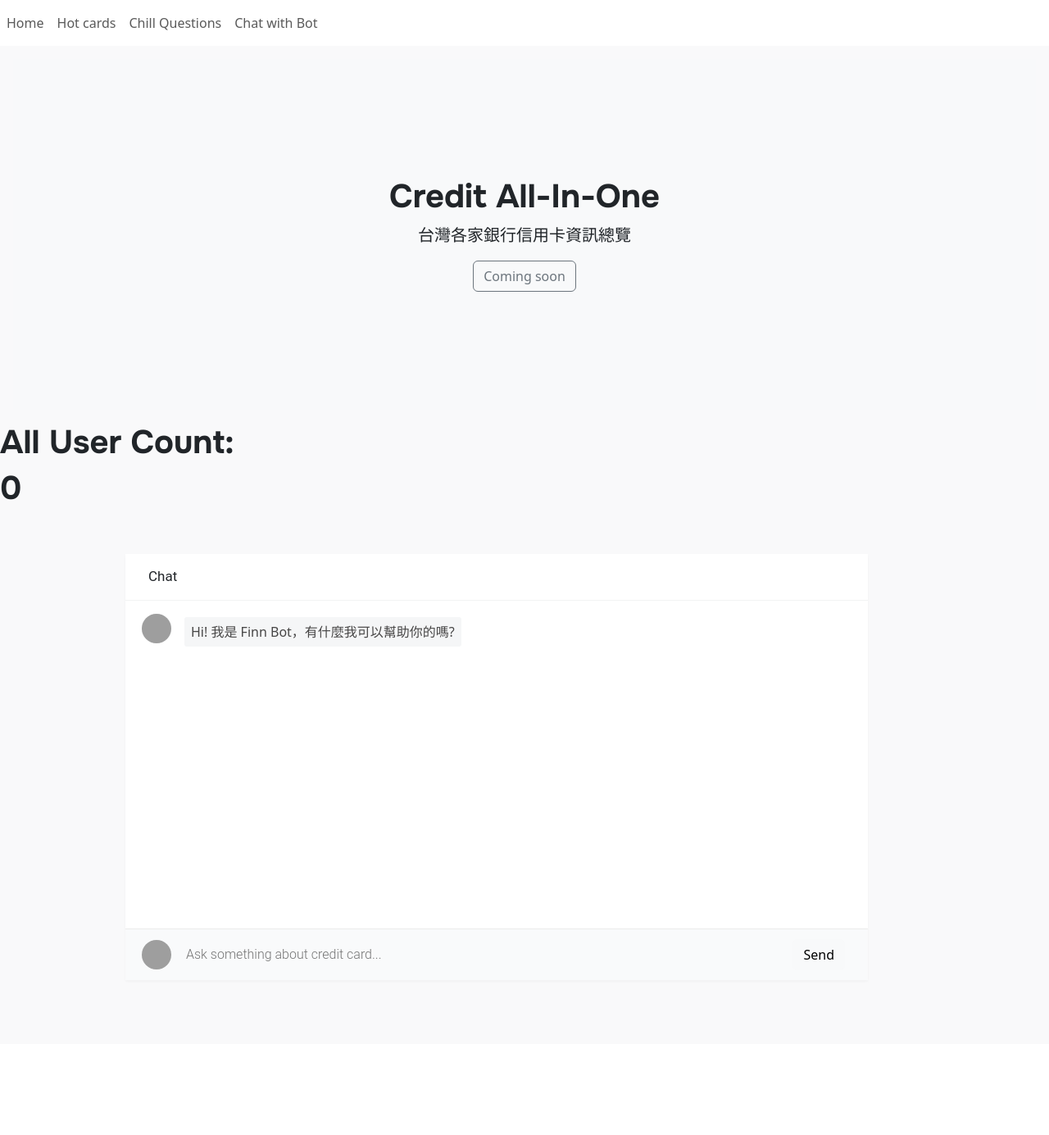
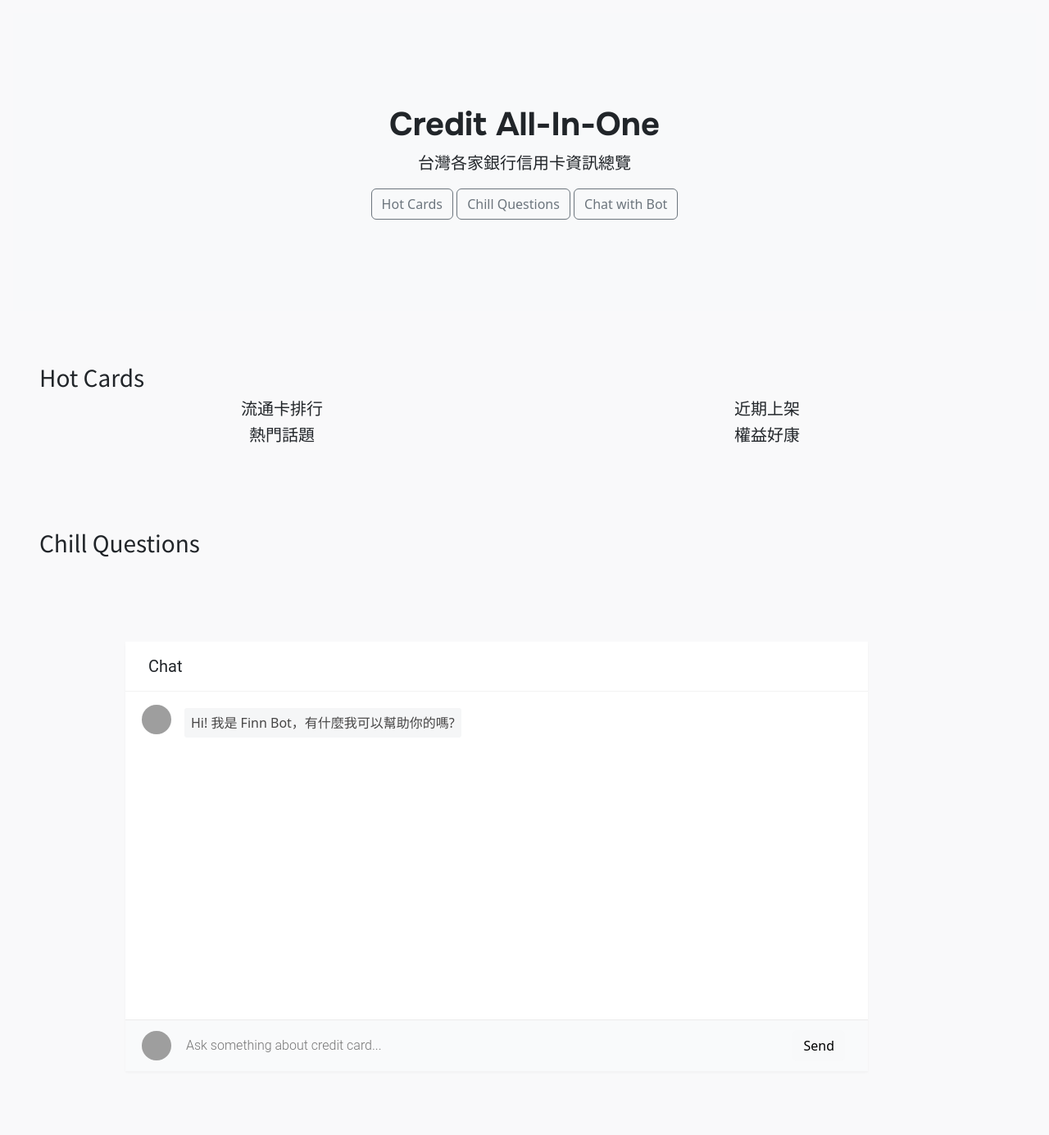
Before and after one commit to a92340a/Credit_All_In_One, a Flask app: page / in a window 1280 px wide. Shown: the whole page at 82% size. Before the commit the page ends 1183 px from the top, so only its background shows below. Run offline with Flask 2, Linux system fonts and the light colour scheme; parts of the project's set-up code (start-up, migrations or seed data) failed here and were passed over; some libraries are stand-ins or nearby versions; grey boxes are pictures that could not be loaded.

```diff
--- a/server_producer/static/dashboard_style.css
+++ b/server_producer/static/dashboard_style.css
@@ -1,15 +1,8 @@
-h1,h2,h3,h4,h5,h6 {
-    /* font-family: 'Noto Sans TC', sans-serif; */
+h1 {
+
     font-family: 'Onest', sans-serif;
 }
 
-.jumbotron {
-    padding: 4rem 2rem;
-    margin-bottom: 2rem;
-    background-color: var(--bs-light);
-    border-radius: .3rem;
+h2,h3,h4,h5,h6 {
+    font-family: 'Noto Sans TC', sans-serif;
 }
-
-.navbar {
-    height: 5%;
-}
--- a/server_producer/static/scripts.js
+++ b/server_producer/static/scripts.js
@@ -45,7 +45,7 @@ function sendMessage() {
 
 // waiting and showing marquee
 socket.on('calculating', function(calculating) {
-    addServerMessage(calculating)
+    addServerMessage(calculating);
     // make publisher sticked in the bottom
     keepPublisherAtBottom();
     // scroll down
--- a/server_producer/templates/index.html
+++ b/server_producer/templates/index.html
@@ -19,61 +19,60 @@
     <link rel="stylesheet" href="/static/chat_style.css">
 </head>
 <body>
-    <!-- Navbar -->
-    <nav class="navbar navbar-expand-lg navbar-light bg-white">
-        <!-- <div class="container-fluid">
-        <button class="navbar-toggler" type="button" data-mdb-toggle="collapse"
-            data-mdb-target="#navbarExample01" aria-controls="navbarExample01" aria-expanded="false"
-            aria-label="Toggle navigation">
-            <i class="fas fa-bars"></i>
-        </button> -->
-        <div class="collapse navbar-collapse" id="navbarExample01">
-            <ul class="navbar-nav me-auto mb-2 mb-lg-0">
-            <li class="nav-item active">
-                <a class="nav-link" aria-current="page" href="#">Home</a>
-            </li>
-            <li class="nav-item">
-                <a class="nav-link" href="#">Hot cards</a>
-            </li>
-            <li class="nav-item">
-                <a class="nav-link" href="#">Chill Questions</a>
-            </li>
-            <li class="nav-item">
-                <a class="nav-link" href="#">Chat with Bot</a>
-            </li>
-            </ul>
-        </div>
-        <!-- </div> -->
-    </nav>
-    <!-- Navbar -->
     <!-- Head -->
     <section class="position-relative overflow-hidden p-3 p-md-5 m-md-3 text-center bg-light">
-        <div class="col-md-5 p-lg-5 mx-auto my-5">
-          <h1 class="display-8 font-weight-normal">Credit All-In-One</h1>
-          <p class="lead font-weight-normal">台灣各家銀行信用卡資訊總覽</p>
-          <a class="btn btn-outline-secondary" href="#">Coming soon</a>
+        <div class="col-md-10 p-lg-5 mx-auto my-3">
+            <h1 class="display-8 font-weight-normal">Credit All-In-One</h1>
+            <p class="lead font-weight-normal">台灣各家銀行信用卡資訊總覽</p>
+            <a class="btn btn-outline-secondary" href="#hot-cards">Hot Cards</a>
+            <a class="btn btn-outline-secondary" href="#chill-questions">Chill Questions</a>
+            <a class="btn btn-outline-secondary" href="#chat-box">Chat with Bot</a>
         </div>
     </section>
     <!-- Head -->
-
-
-    <div id="container">
-        <div id="all_user">
-            <div class="user_count"><h1>All User Count: </h1></div>
-            <div class="user_count"><h1 id="all_user_count"> 0 </h1></div>
+    <!-- Dashboard -->
+    <section id="hot-cards" class="padding">
+        <h3>Hot Cards</h3>
+        <div class="container-fluid">
+            <div class="row">
+                <div class="col text-center">
+                    <h5>流通卡排行</h5>
+                    <div id="cards_counts_ranking"></div>
+                </div>
+                <div class="col text-center">
+                    <h5>近期上架</h5>
+                    <div id="new_release"></div>
+                </div>
+            </div>
+            <div class="row">
+                <div class="col text-center">
+                    <h5>熱門話題</h5>
+                    <div id="text_cloud"></div>
+                </div>
+                <div class="col text-center">
+                    <h5>權益好康</h5>
+                    <div id="benefits"></div>
+                </div>
+            </div>
         </div>
-        <div id="user_behavior_funnel", class="left"></div>
-        <div id="user_statistic", class="right"></div>
-    </div>
-
-
-    <div class="page-content page-container" id="page-content">
+    </section>
+    <section id="chill-questions" class="padding">
+        <h3>Chill Questions</h3>
+        <div class="container-fluid">
+            <div class="row">
+                <div id="recent_qa"></div>
+            </div>
+        </div>
+    </section>
+    <!-- Dashboard -->
+    <!-- Chat -->
+    <div class="page-content page-container" id="chat-box">
         <div class="padding">
             <div class="row container d-flex justify-content-center">
                 <div class="col-md-10">
                 <div class="card card-bordered">
                     <div class="card-header">
-                        <h4 class="card-title"><strong>Chat</strong></h4>
+                        <h5 class="card-title"><strong>Chat</strong></h5>
                     </div>
                     <div class="ps-container ps-theme-default ps-active-y" id="chat-content" style="overflow-y: scroll !important; height:400px !important;">
                         <div class="media media-chat">
@@ -94,8 +93,16 @@
         </div>
     </div>
 
-    <!-- <script src="https://stackpath.bootstrapcdn.com/bootstrap/4.0.0/js/bootstrap.bundle.min.js"></script> -->
-    <script src="https://cdn.jsdelivr.net/npm/bootstrap@5.3.2/dist/js/bootstrap.bundle.min.js" integrity="sha384-C6RzsynM9kWDrMNeT87bh95OGNyZPhcTNXj1NW7RuBCsyN/o0jlpcV8Qyq46cDfL" crossorigin="anonymous"></script>
-    <script type="text/javascript" src="{{ url_for('static', filename='scripts.js') }}"></script>
 </body>
+<script src="https://cdn.jsdelivr.net/npm/bootstrap@5.3.2/dist/js/bootstrap.bundle.min.js" integrity="sha384-C6RzsynM9kWDrMNeT87bh95OGNyZPhcTNXj1NW7RuBCsyN/o0jlpcV8Qyq46cDfL" crossorigin="anonymous"></script>
+<script src="https://cdn.plot.ly/plotly-latest.js" charset="utf-8"></script>
+<script type="text/javascript" src="{{ url_for('static', filename='scripts.js') }}"></script>
+<script type="text/javascript">
+    let part_2 = {{ part_2 | safe }};
+    Plotly.plot("part_2", part_2, {});
+    let part_3 = {{ part_3 | safe }};
+    Plotly.plot("part_3", part_3, {});
+    let part_4 = {{ part_4 | safe }};
+    Plotly.plot("part_4", part_4, {});
+</script>
 </html>
```
Also changed, not shown: server_consumer/lang_openai.py (+27 -38 lines), server_producer/models/hot_cards_model.py (added, +63 -0 lines), server_producer/models/chat_model.py (renamed from server_producer/models/chat_history_model.py).
